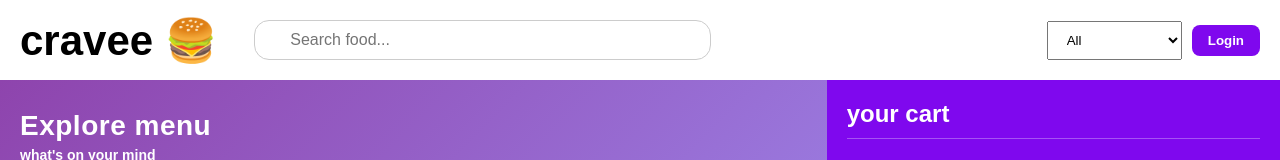
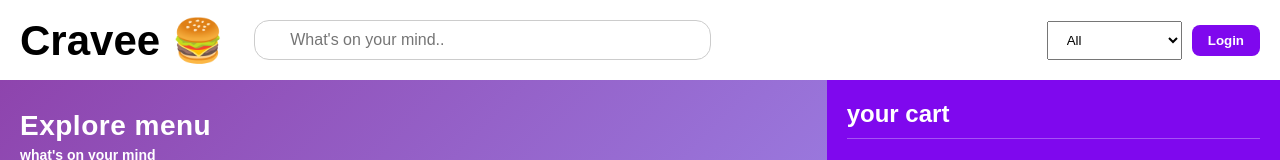
Before and after one commit to mrujjwalkandpal/crispy-garbanzo, a React (Vite) app: page / in a window 1280 px wide. Shown: the top 160 px of the page. Built offline with nearby package versions, Linux system fonts and the light colour scheme.

Commit message:
Update Navbar.jsx

```diff
--- a/src/components/Navbar.jsx
+++ b/src/components/Navbar.jsx
@@ -32,7 +32,7 @@ const Navbar = ({ setSelectedVendor, setSearchQuery, user, setUser }) => {
     <div className="navbar">
 
       <div className="left">
-        <h2>cravee 🍔</h2>
+        <h2>Cravee 🍔</h2>
       </div>
 
       {/* 🔥 SEARCH WORKING */}
@@ -40,7 +40,7 @@ const Navbar = ({ setSelectedVendor, setSearchQuery, user, setUser }) => {
         <input
           type="text"
           className="search-box"
-          placeholder="Search food..."
+          placeholder="What's on your mind.."
           onChange={(e) => setSearchQuery(e.target.value)}
         />
       </div>
```
